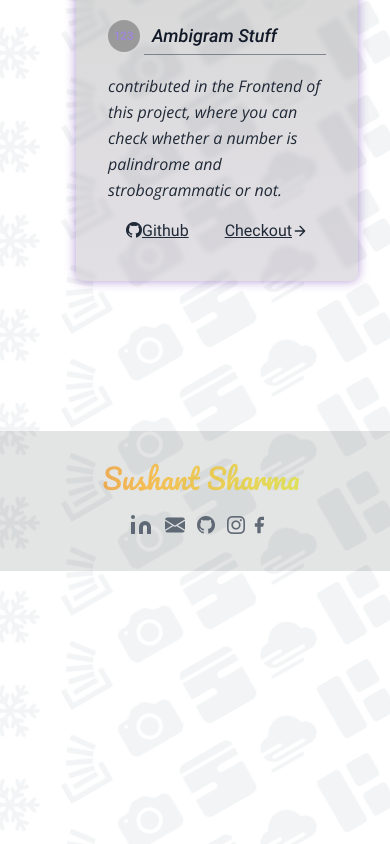
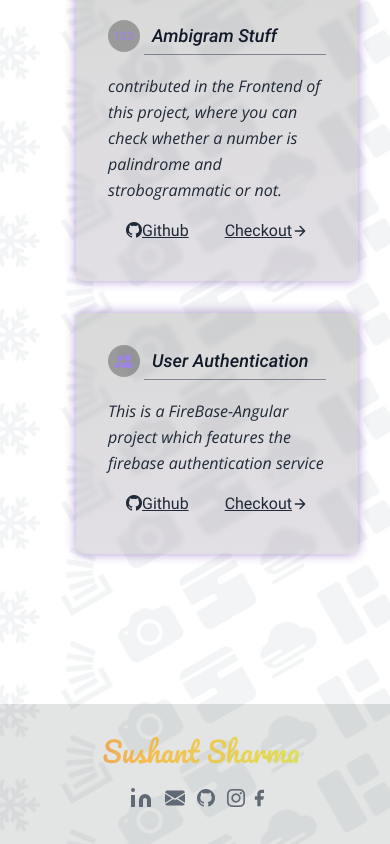
Before and after one commit to sushantsharma08/portfolio, an Angular app in the folder portfolio/: page /my-projects in a window 390 px wide. Shown: the part 1079-1923 px from the top of the page. Before the commit the page ends 1650 px from the top, so only its background shows below. Built offline with nearby package versions, Linux system fonts and the light colour scheme.

Commit message:
updated js
new features

```diff
--- a/portfolio/src/app/component/routed-component/routed-components/projects/projects.component.html
+++ b/portfolio/src/app/component/routed-component/routed-components/projects/projects.component.html
@@ -2647,7 +2647,7 @@
               <div class="container px-5  mx-auto flex">
 
                 <div class="flex flex-wrap -m-4" style="justify-content: center;">
-                  <div class="p-4 md:w-1/3 ">
+                  <div class="cards p-4 md:w-1/3 ">
                     <div class="flex rounded-lg h-full bg-gray-100 p-8 flex-col card"
                     style="background: linear-gradient(rgba(0, 0, 0, 0.1502) , rgba(62, 42, 78, 0.15))">
                       <div class="flex items-center mb-3">
@@ -2682,7 +2682,7 @@
                       </div>
                     </div>
                   </div>
-                  <div class="p-4 md:w-1/3 ">
+                  <div class="cards p-4 md:w-1/3 ">
                     <div class="flex rounded-lg h-full bg-gray-100 p-8 flex-col  card"
                     style="background: linear-gradient(rgba(0, 0, 0, 0.1502) , rgba(62, 42, 78, 0.15))">
                       <div class="flex items-center mb-3 ">
@@ -2719,7 +2719,7 @@
                       </div>
                     </div>
                   </div>
-                  <div class="p-4 md:w-1/3 ">
+                  <div class="cards p-4 md:w-1/3 ">
                     <div class="flex rounded-lg h-full bg-gray-100 p-8 flex-col card"
                       style="background: linear-gradient(rgba(0, 0, 0, 0.1502) , rgba(62, 42, 78, 0.15))">
                       <div class="flex items-center mb-3">
@@ -2755,6 +2755,41 @@
                       </div>
                     </div>
                   </div>
+                  <div class="cards p-4 md:w-1/3 ">
+                    <div class="flex rounded-lg h-full bg-gray-100 p-8 flex-col card"
+                      style="background: linear-gradient(rgba(0, 0, 0, 0.1502) , rgba(62, 42, 78, 0.15))">
+                      <div class="flex items-center mb-3">
+                        <div
+                          class="w-8 h-8 mr-3 inline-flex items-center justify-center rounded-full bg-indigo-500 text-white flex-shrink-0"
+                          style="background-color: #2e2e2e5e;">
+                          <i class="bi card-icon text-lg bi-people-fill"></i>
+                        </div>
+                        <h2 class="text-gray-900 text-lg title-font font-medium">User Authentication</h2>
+                      </div>
+                      <hr class="mb-2 relative -top-2.5 ml-9 border-gray-700">
+                      <div class="flex-grow">
+                        <p class="leading-relaxed card-text text-gray-800">This is a FireBase-Angular project which features the firebase authentication service</p>
+                          <div class="links  flex justify-around">
+                            <a href="https://github.com/sushantsharma08/authentication_firebase_angular"
+                              class="mt-3 underline   text-gray-800 hover:text-gray-900  inline-flex items-center"
+                              target="_blank">
+                              <i class="bi bi-github"></i>
+                              Github
+                            </a>
+                            <a href="http://authentication-firebase-angular.vercel.app/"
+                              class="mt-3 underline   text-gray-800 hover:text-gray-900  inline-flex items-center"
+                              target="_blank">Checkout
+                              <svg fill="none" stroke="currentColor" stroke-linecap="round" stroke-linejoin="round"
+                                stroke-width="2" class="w-4 h-4 " viewBox="0 0 24 24">
+                                <path d="M5 12h14M12 5l7 7-7 7"></path>
+                              </svg>
+                            </a>
+                          </div>
+
+
+                      </div>
+                    </div>
+                  </div>
 
                 </div>
               </div>
--- a/portfolio/src/app/component/routed-component/routed-components/projects/projects.component.scss
+++ b/portfolio/src/app/component/routed-component/routed-components/projects/projects.component.scss
@@ -171,3 +171,6 @@ a::after{
 .links{
     margin-top: 10px;
 }
+.cards{
+    min-width: 240px;
+}
```
